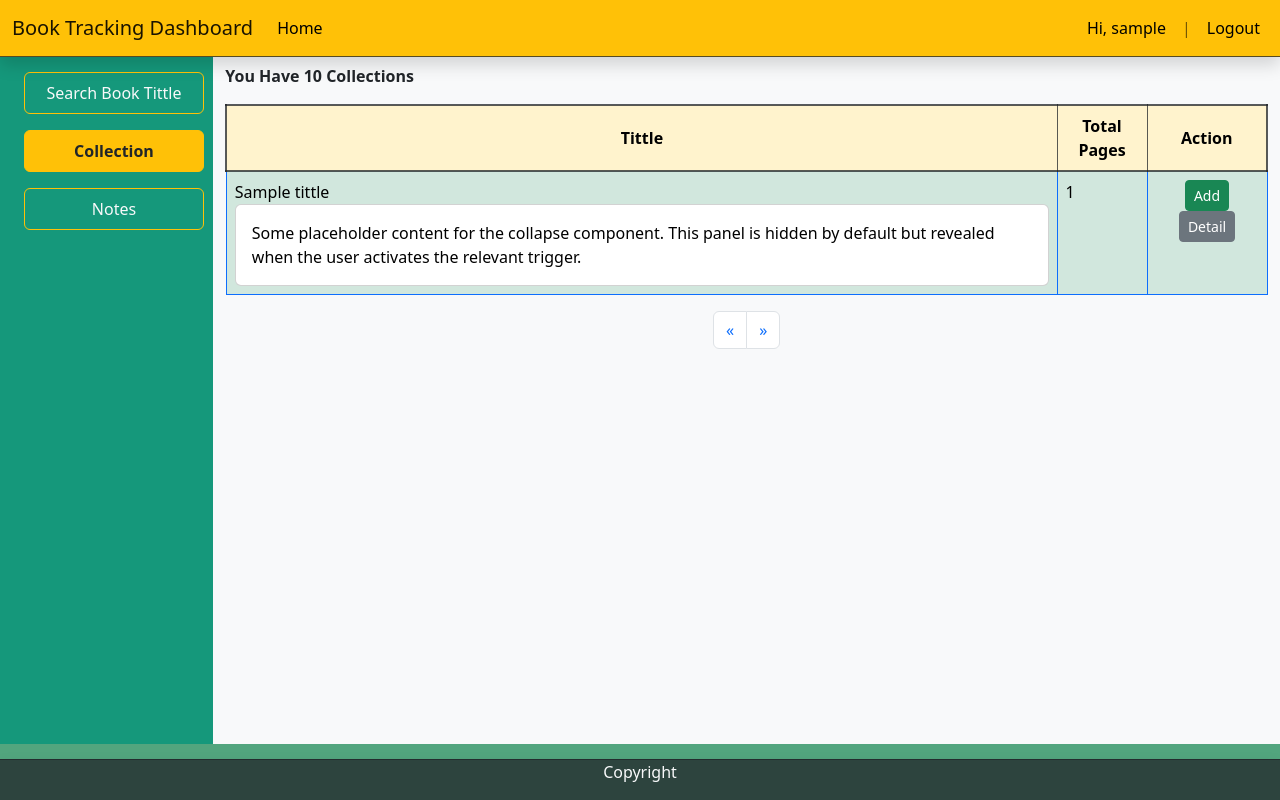
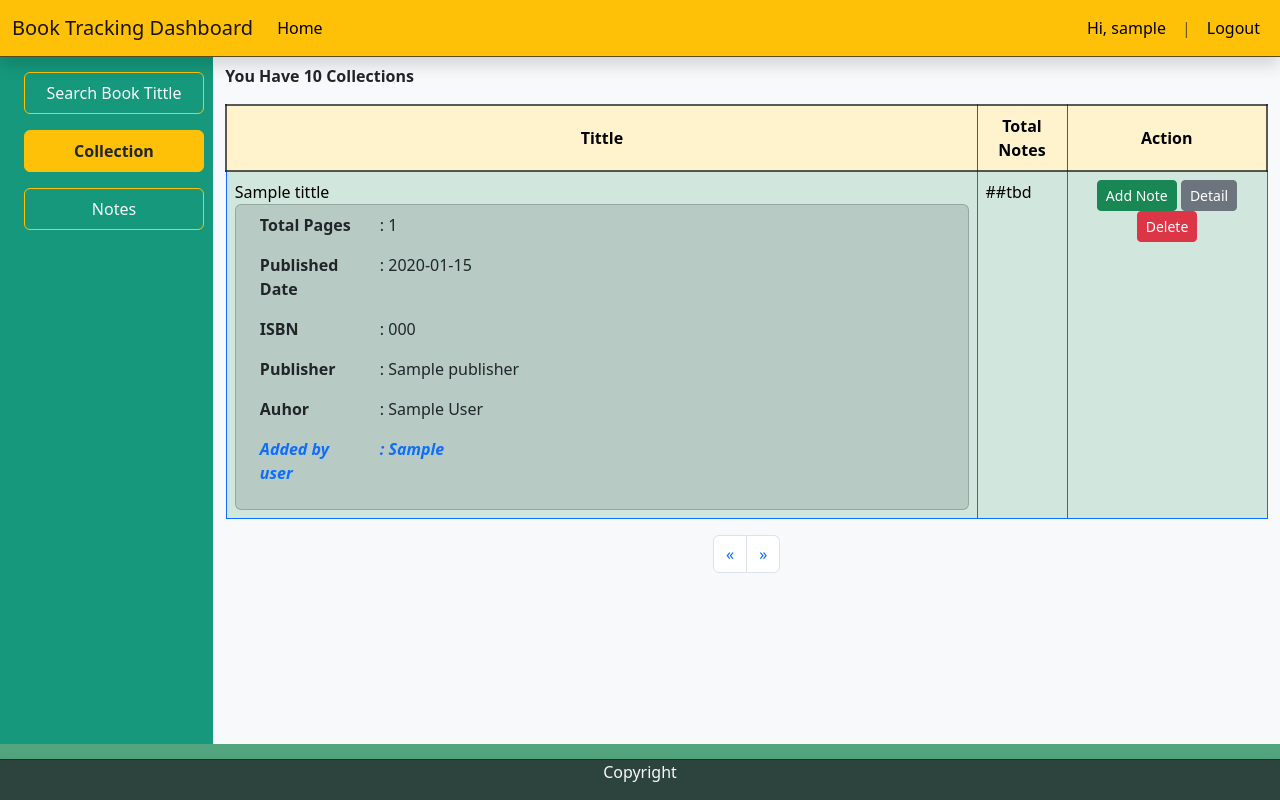
Before and after one commit to epsentosa/book-reading-tracker, a Flask app: template src/books/templates/collection.html in a window 1280 px wide, after a click on "Detail". Run offline with Flask 2, Linux system fonts and the light colour scheme; the visitor is signed in with stand-in values (Sample User, id 1); tables that the repository leaves empty or names only in its code hold one stand-in row (values such as "Sample post"); the template is opened without the code that fills it: values that come from a table or form of the project are taken from there, most other values are stand-ins (such as "Sample title", 1, 10 or a date in 2020); some libraries are stand-ins or nearby versions.

Commit message:
create delete book function in collection and make works detail collapse

```diff
--- a/src/books/templates/collection.html
+++ b/src/books/templates/collection.html
@@ -53,24 +53,53 @@
     <thead>
       <tr class="text-center align-middle table-warning border border-2 border-dark border-opacity-75">
         <th scope="col">Tittle</th>
-        <th scope="col" style="width: 90px;">Total Pages</th>
-        <th scope="col" style="width:120px;">Action</th>
+        <th scope="col" style="width: 90px;">Total Notes</th>
+        <th scope="col" style="width:200px;">Action</th>
       </tr>
     </thead>
     <tbody class="table-group-divider">
-        {% for book_id,tittle,page_num in result %}
+        {% for book_id,tittle,num_pages,pub_date,isbn,publisher,author,added_by in result %}
           <tr>
               <td>{{ tittle }}<br>
-                  <div class="collapse" id="detail{{ book_id }}">
-                  <div class="card card-body">
-                    Some placeholder content for the collapse component. This panel is hidden by default but revealed when the user activates the relevant trigger.
+                <div class="collapse" id="detail{{ book_id }}">
+                  <div class="card card-body py-0 bg-secondary bg-opacity-25">
+                    <table class="table table-borderless">
+                        <tbody>
+                            <tr>
+                                <td class="fw-bold" style="width:120px;">Total Pages</td>
+                                <td>: {{ num_pages }}</td>
+                            </tr>
+                            <tr>
+                                <td class="fw-bold">Published Date</td>
+                                <td>: {{ pub_date }}</td>
+                            </tr>
+                            <tr>
+                                <td class="fw-bold">ISBN</td>
+                                <td>: {{ isbn }}</td>
+                            </tr>
+                            <tr>
+                                <td class="fw-bold">Publisher</td>
+                                <td>: {{ publisher }}</td>
+                            </tr>
+                            <tr>
+                                <td class="fw-bold">Auhor</td>
+                                <td>: {{ author }}</td>
+                            </tr>
+                            {% if added_by != "Eko Putra Sentosa" %}
+                                <tr>
+                                    <td class="fw-bold fw-semibold fst-italic text-primary">Added by user</td>
+                                    <td class="fw-bold fw-semibold fst-italic text-primary">: {{ added_by }}</td>
+                                </tr>
+                            {% endif %}
+                    </table>
                   </div>
                 </div>
             </td>
-            <td>{{ page_num }}</td>
+            <td>##tbd</td>
             <td class="text-center">
-                <button type="button" class="btn btn-success btn-sm">Add</button>
+                <button type="button" class="btn btn-success btn-sm" data-bs-toggle="modal" data-bs-target="#confirmation_add_note{{ book_id }}">Add Note</button>
                 <button type="button" class="btn btn-secondary btn-sm" data-bs-toggle="collapse" data-bs-target="#detail{{ book_id }}">Detail</button>
+                <button type="button" class="btn btn-danger btn-sm" data-bs-toggle="modal" data-bs-target="#delete_confirmation{{ book_id }}">Delete</button>
             </td>
           </tr>
         {% endfor %}
@@ -112,4 +141,50 @@
     </ul>
   </nav>
 
+  <!-- Modal for Add Note Button Confirmation -->
+  {% for book_id,tittle,num_pages,pub_date,isbn,publisher,author,added_by in result %}
+  <div class="modal fade" id="confirmation_add_note{{ book_id }}" tabindex="-1">
+    <div class="modal-dialog">
+      <div class="modal-content">
+        <div class="modal-header">
+            <h5 class="modal-title fw-bold">{{ tittle }}</h5>
+        </div>
+        <div class="modal-body fst-italic">
+          Want to add Note to this Book?, Please confirm
+        </div>
+        <div class="modal-footer">
+          <form action="#" method="POST">
+            <button type="button" class="btn btn-secondary" data-bs-dismiss="modal">Cancel</button>
+            <input type="submit" class="btn btn-success" value="Add Note" />
+          </form>
+        </div>
+      </div>
+    </div>
+  </div>
+  {% endfor %}
+
+
+  <!-- Modal for Delete Confirmation -->
+  {% for book_id,tittle,num_pages,pub_date,isbn,publisher,author,added_by in result %}
+  <div class="modal fade" id="delete_confirmation{{ book_id }}" tabindex="-1">
+    <div class="modal-dialog">
+      <div class="modal-content">
+        <div class="modal-header">
+            <h5 class="modal-title fw-bold">{{ tittle }}</h5>
+        </div>
+        <div class="modal-body fst-italic">
+            Please Confirm if you want to delete this book from Collections
+        </div>
+        <div class="modal-footer">
+          <form action="{{ url_for('site.delete_collection',book_id = book_id) }}" method="POST">
+            <button type="button" class="btn btn-secondary" data-bs-dismiss="modal">Cancel</button>
+            <input type="submit" class="btn btn-danger" value="Delete" />
+          </form>
+        </div>
+      </div>
+    </div>
+  </div>
+  {% endfor %}
+
+
 {% endblock %}
```
Also changed, not shown: src/books/routes.py (+40 -19 lines).
